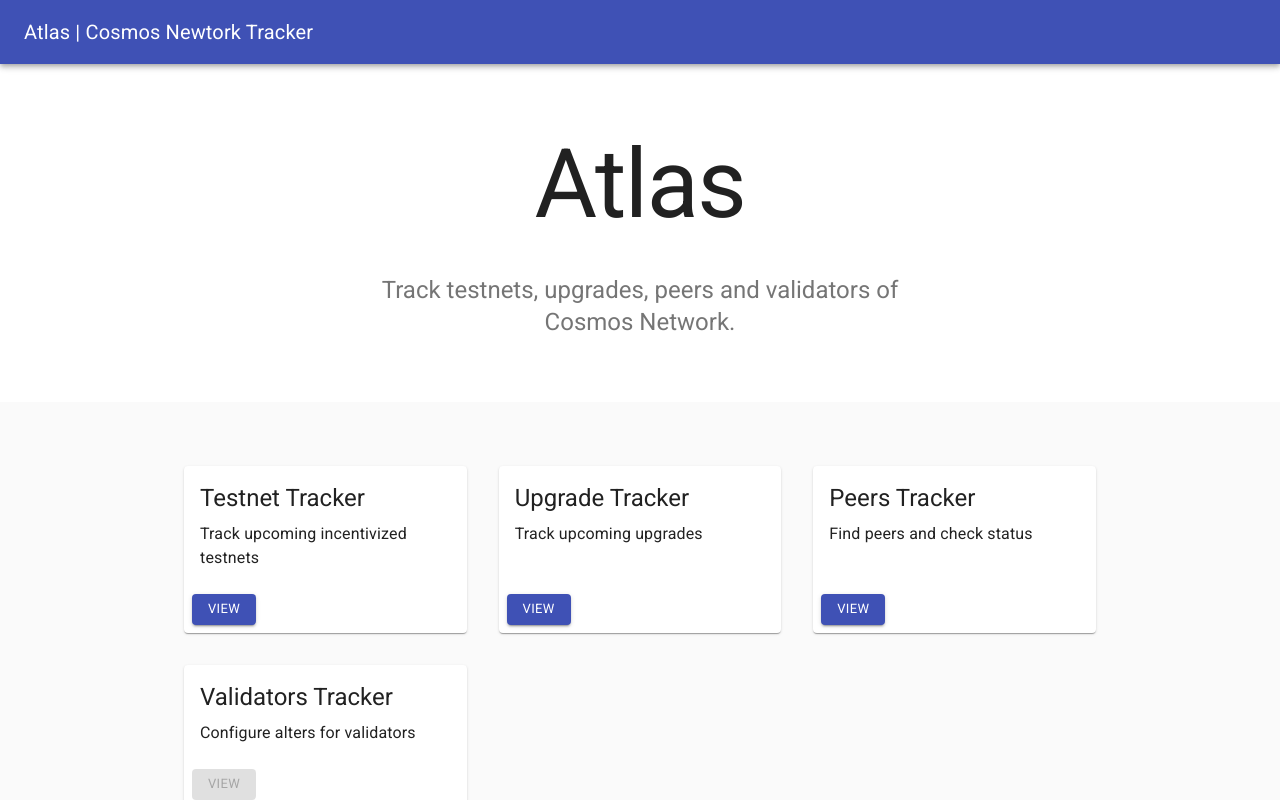
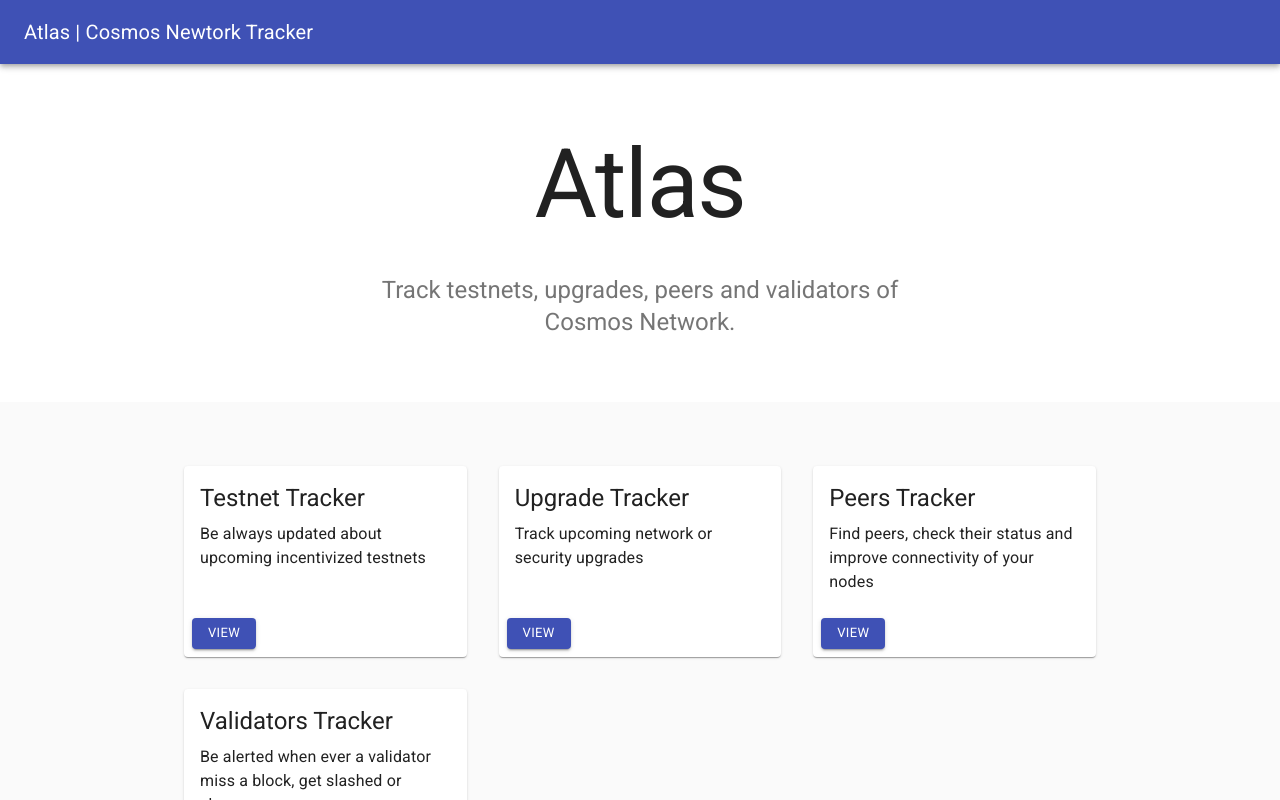
Before and after one commit to itastakers/old_copernicus, a Next.js app: page / in a window 1280 px wide. Shown: the top 800 px of the page. Built offline with nearby package versions, Linux system fonts and the light colour scheme; a web font is replaced by a local one.

Commit message:
add links and better descriptions

```diff
--- a/atlas/configuration.js
+++ b/atlas/configuration.js
@@ -1,28 +1,30 @@
 export const features = [
   {
     title: "Testnet Tracker",
-    description: "Track upcoming incentivized testnets",
+    description: "Be always updated about upcoming incentivized testnets",
     url: "/testnets",
     image: null,
     disabled: false,
   },
   {
     title: "Upgrade Tracker",
-    description: "Track upcoming upgrades",
+    description: "Track upcoming network or security upgrades",
     url: "/upgrades",
     image: null,
     disabled: false,
   },
   {
     title: "Peers Tracker",
-    description: "Find peers and check status",
+    description:
+      "Find peers, check their status and improve connectivity of your nodes",
     url: "/peers",
     image: null,
     disabled: false,
   },
   {
     title: "Validators Tracker",
-    description: "Configure alters for validators",
+    description:
+      "Be alerted when ever a validator miss a block, get slashed or change power",
     url: "/validators",
     image: null,
     disabled: true,
--- a/pages/index.js
+++ b/pages/index.js
@@ -87,12 +87,14 @@ export default function Home() {
                 </CardContent>
                 <CardActions>
                   <Button
+                    href={feature.url}
                     disabled={feature.disabled}
                     size="small"
                     variant="contained"
                     color="primary"
                   >
-                    View
+                    {feature.disabled && "Coming Soon"}
+                    {!feature.disabled && "View"}
                   </Button>
                 </CardActions>
               </Card>
```
